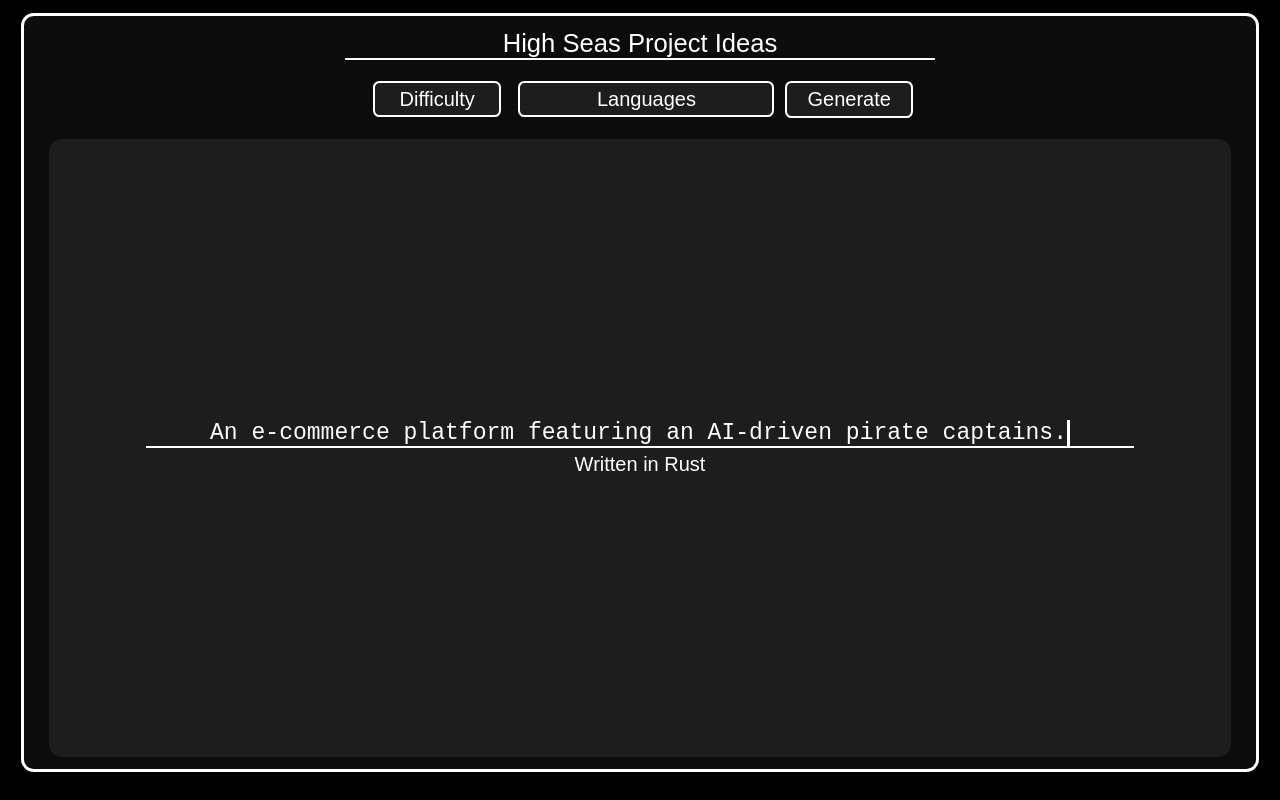
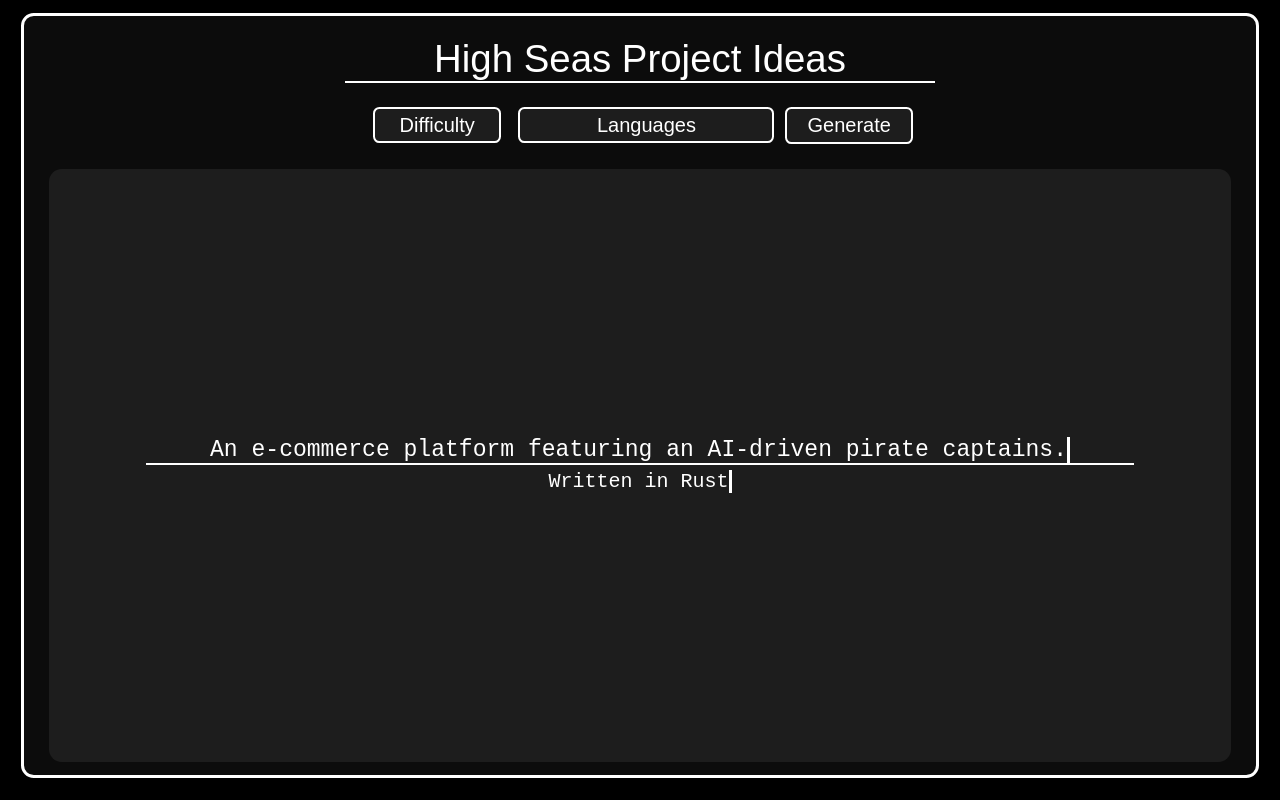
Before and after one commit to maahibatra/High-Seas-Project-Ideas, a website: page public/index.html in a window 1280 px wide. Both pictures are taken after a click on the button "Generate". Drawn offline with Linux system fonts and the light colour scheme.

Commit message:
typing animations completed

```diff
--- a/public/index.html
+++ b/public/index.html
@@ -47,7 +47,9 @@
             <div id="outputTitle" class="outputTitle">
                 <div id="outputName" class="outputName">Project Title</div>
             </div>
-            <div id="outputLangs" class="outputLangs">LANG(S)</div>
+            <div id="outputLangsDiv" class="outputLangsDiv">
+                <div id="outputLangs" class="outputLangs">LANG(S)</div>
+            </div>
         </div>
     </div>
 
--- a/public/main.js
+++ b/public/main.js
@@ -42,7 +42,7 @@ const features = [
     "real-time ocean current maps",
     "customizable pirate avatars",
     "a crew logbook with achievements",
-    "an inventory visuals with treasure chests",
+    "treasure chests storage",
     "a pirate slang generator",
     "interactive port maps",
     "a tavern meeting scheduler",
@@ -82,12 +82,19 @@ function generateIdea() {
     outputName.innerHTML = sentence;
     outputLangs.innerHTML = `Written in ${language}`;
 
-    const characters = sentence.length;
-    outputName.style.width = `${characters}ch`;
+    const charactersName = sentence.length;
+    outputName.style.width = `${charactersName}ch`;
+    const charactersLangs = language.length + 11;
+    outputLangs.style.width = `${charactersLangs}ch`;
 
     outputName.style.animation = 'none';
+    outputLangs.style.animation = 'none';
 
     setTimeout(() => {
-        outputName.style.animation = `typing 2s steps(${characters}), blink .5s step-end infinite alternate`;
+        outputName.style.animation = `typing 2s steps(${charactersName}), blink .5s step-end infinite alternate`;
+    }, 10);
+
+    setTimeout(() => {
+        outputLangs.style.animation = `typing 2s steps(${charactersLangs}), blink .5s step-end infinite alternate`;
     }, 10);
 }
--- a/public/style.css
+++ b/public/style.css
@@ -10,17 +10,18 @@ body {
     padding: 1vw 2vw;
     border: 0.3vw solid white;
     border-radius: 1vw;
-    min-height: 91vh;
     margin: 1vw;
+    height: 91.7vh;
     display: flex;
     flex-direction: column;
     justify-content: space-between;
 }
 
 .header {
-    font-size: clamp(20px, 2vw, 50px);
+    font-size: clamp(30px, 3vw, 80px);
     border-bottom: 0.2vw solid white;
     margin: 0 auto;
+    margin-top: 1vh;
     width: 50%;
     text-align: center;
 }
@@ -72,7 +73,7 @@ body {
 
 .output {
     background-color: rgb(29, 29, 29);
-    min-height: 74vh;
+    min-height: 71vh;
     padding: 1vw 2vw;
     border-radius: 1vw;
     text-align: center;
@@ -95,7 +96,7 @@ body {
     animation: typing 0.7s steps(13), blink .5s step-end infinite alternate;
     white-space: nowrap;
     overflow: hidden;
-    border-right: 3px solid;
+    border-right: 0.25vw solid;
     font-family: monospace;
 }
 
@@ -113,9 +114,31 @@ body {
     }
 }
 
-.outputLangs {
+.outputLangsDiv {
     font-size: clamp(20px, 1.3vw, 50px);
     margin-top: 0.4vw;
+}
+
+.outputLangs {
+    animation: typing 0.7s steps(7), blink .5s step-end infinite alternate;
+    white-space: nowrap;
+    overflow: hidden;
+    border-right: 0.25vw solid;
+    font-family: monospace;
+}
+
+@keyframes typing {
+    from {
+        width: 0;
+    } to {
+        width: 100%;
+    }
+}
+
+@keyframes blink {
+    50% {
+        border-right-color: transparent;
+    }
 }
 
 #langs {
```
